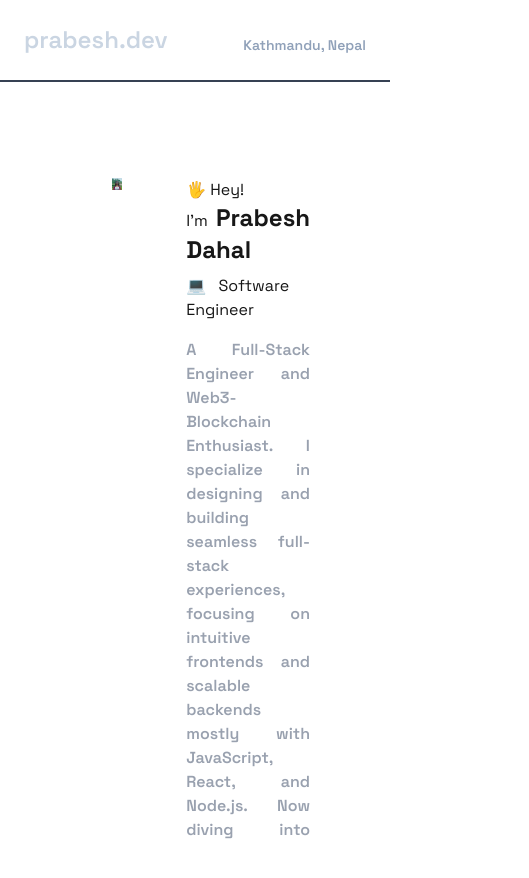
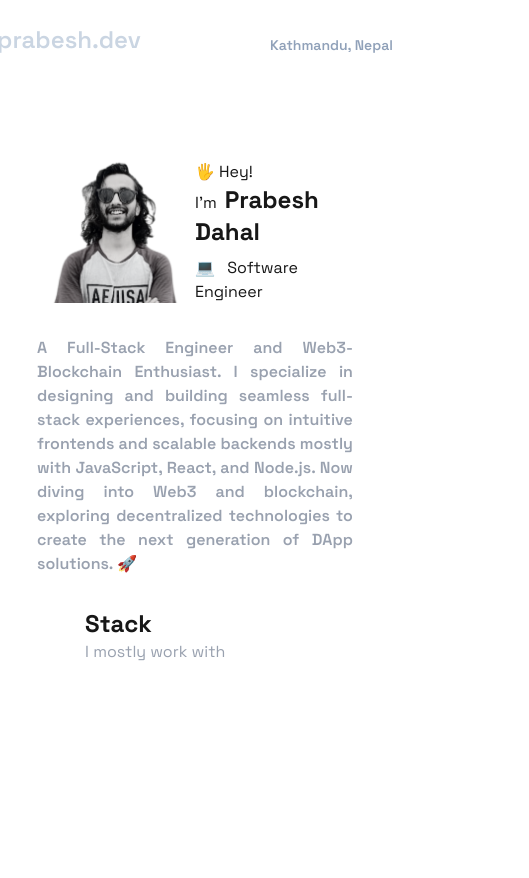
Before and after one commit to prabes/prabesh.dev, a Next.js app: page / in a window 390 px wide. Shown: the whole page, 529 px wide, since content can reach past the window. Before the commit the page ends 844 px from the top, so only its background shows below. Built offline with nearby package versions, Linux system fonts and the light colour scheme; some icons are missing.

Commit message:
Add responsiveness to all bars and hero section

```diff
--- a/src/container/AllBars/Navbar.tsx
+++ b/src/container/AllBars/Navbar.tsx
@@ -19,7 +19,7 @@ export default function Navbar() {
       <div className="flex gap-y-4 flex-col flex-grow justify-center">
         {navLinks.map((navLink: INavLink) => {
           return (
-            <div className="text-end">
+            <div className="text-end" key={navLink.name}>
               <IconComponent
                 key={navLink.name}
                 name={navLink.name}
@@ -35,7 +35,7 @@ export default function Navbar() {
           key={"uparrow"}
           name={"uparrow"}
           src={"/logos/uparrow.svg"}
-       width={18}
+          width={18}
         />
       </div>
     </div>
--- a/src/container/AllBars/Navigation.tsx
+++ b/src/container/AllBars/Navigation.tsx
@@ -5,26 +5,16 @@ import Navbar from "./Navbar";
 
 const Navigation = ({ children }) => {
   return (
-    <div className="w-full h-screen flex justify-center">
-      {/* Centered Container with Fixed Max Width */}
-      <div className="w-full max-w-[1050px] h-screen flex relative">
-        {/* Fixed Navbar (Hidden on <lg screens) */}
-        <div className="hidden lg:flex w-[100px] h-screen fixed left-1/2 -translate-x-[600px] border-r-2 border-gray-800">
-          <Navbar />
+    <div className=" flex justify-self-center max-w-6xl">
+      <Navbar />
+      <div className="">
+        <div className="sm:flex-col">
+          <Topbar />
         </div>
-
-        {/* Fixed Sidebar (Hidden on <lg screens) */}
-        <div className="flex items-center hidden lg:flex w-[100px] h-screen fixed left-1/2 translate-x-[520px] border-l-2 border-gray-700">
-          <Sidebar />
-        </div>
-
-        {/* Scrollable Content (Without Scrollbar) */}
-        <div className="h-screen lg:ml-[25px] lg:mr-[6px] overflow-hidden w-full">
-          <Topbar />
-          <div className="h-full overflow-y-auto scrollbar-hide w-full">
-            {children}
-          </div>
-        </div>
+        {children}
+      </div>
+      <div className="p-8 flex items-center">
+        <Sidebar />
       </div>
     </div>
   );
--- a/src/container/AllBars/Sidebar.tsx
+++ b/src/container/AllBars/Sidebar.tsx
@@ -16,12 +16,12 @@ const Sidebar = () => {
       <div className="flex gap-y-3 flex-col flex-grow justify-center">
         {socialLinks.map((socialLink) => {
           return (
-            <div className="text-start">
+            <div className="text-start" key={socialLink.name}>
               <IconComponent
                 key={socialLink.name}
                 name={socialLink.name}
                 src={socialLink.logoSrc}
-                width={32}
+                width={24}
               />
             </div>
           );
--- a/src/container/AllBars/Topbar.tsx
+++ b/src/container/AllBars/Topbar.tsx
@@ -5,9 +5,11 @@ import { MapPin } from "@deemlol/next-icons";
 
 const Topbar = (props: {}) => {
   return (
-    <section className=" p-6 flex flex-start overflow-y-auto scrollbar-hide border-solid border-b-2 border-gray-700 ">
+    <section className=" p-6 flex flex-start overflow-y-auto scrollbar-hide ">
       <div className="w-full flex justify-between items-end">
-        <span className="font-semibold text-2xl  text-slate-300">prabesh.dev</span>
+        <span className="font-semibold text-2xl  text-slate-300">
+          prabesh.dev
+        </span>
         <div className="flex items-end">
           <MapPin size={24} color="#999999" />
           &nbsp;{" "}
--- a/src/container/Hero.tsx
+++ b/src/container/Hero.tsx
@@ -3,17 +3,28 @@ import Image from "next/image";
 
 const Hero = () => {
   return (
-    <section>
-      <div className="pt-4 px-8  flex">
-        <div className="p-8 pr-16 item-center">
+  <section className="container mx-auto px-4">
+      {/* Responsive layout container */}
+      <div className="flex flex-col lg:flex-row lg:gap-6">
+        {/* Row 1 on small/medium, Column 1 on large */}
+        <div className="w-full lg:w-1/3">
+          {/* Row 1: Image and Name/Role side by side on small/medium */}
+          <div className="flex flex-row lg:flex-col">
+            {/* Image - 50% width on small/medium, full width on large */}
+            <div className="w-1/2 lg:w-full flex items-center">
+              <div className="relative w-48 h-48">
                 <Image
-            src="/DP.jpeg"
-            alt="Display Picture"
-            width={"1000"}
-            height={"100"}
+                  src="/DP.png"
+                  alt="DP"
+                  fill
+                  sizes="(max-width: 640px) 50vw, (max-width: 768px) 50vw, (max-width: 1200px) 33vw"
+                  className="object-contain"
                 />
               </div>
-        <div className="pt-8">
+            </div>
+
+            {/* Name and role - 50% width on small/medium, moves to column 2 on large */}
+            <div className="w-1/2 lg:hidden pt-8">
               <div>
                 🖐 Hey!
                 <br />
@@ -21,13 +32,29 @@ const Hero = () => {
                 <span className="text-2xl font-bold pl-2">Prabesh Dahal</span>
               </div>
               <div className="pt-2 pb-4">💻 &nbsp; Software Engineer</div>
-          <div className="text-justify font-semibold text-gray-400">
-            A Full-Stack Engineer and Web3-Blockchain Enthusiast. I specialize
-            in designing and building seamless full-stack experiences, focusing
-            on intuitive frontends and scalable backends mostly with JavaScript,
-            React, and Node.js. Now diving into Web3 and blockchain, exploring
-            decentralized technologies to create the next generation of DApp
-            solutions. 🚀{" "}
+            </div>
+          </div>
+        </div>
+
+        {/* Column 2 on large screens */}
+        <div className="w-full lg:w-2/3">
+          {/* Name and role section - hidden on small/medium, visible on large */}
+          <div className="hidden lg:block pt-8">
+            <div>
+              🖐 Hey!
+              <br />
+              <span>I'm</span>
+              <span className="text-2xl font-bold pl-2">Prabesh Dahal</span>
+            </div>
+            <div className="pt-2 pb-4">💻 &nbsp; Software Engineer</div>
+          </div>
+
+          {/* Row 2: Description - full width on all screens */}
+          <div className="text-justify font-semibold text-gray-400 mt-4 lg:mt-0">
+            A Full-Stack Engineer and Web3-Blockchain Enthusiast. I specialize in designing and building seamless
+            full-stack experiences, focusing on intuitive frontends and scalable backends mostly with JavaScript, React,
+            and Node.js. Now diving into Web3 and blockchain, exploring decentralized technologies to create the next
+            generation of DApp solutions. 🚀{" "}
           </div>
         </div>
       </div>
```
Also changed, not shown: public/DP.png (added), public/DP1.jpeg (renamed from public/DP.jpeg). Lines whose indentation alone changed are shown as unchanged.
